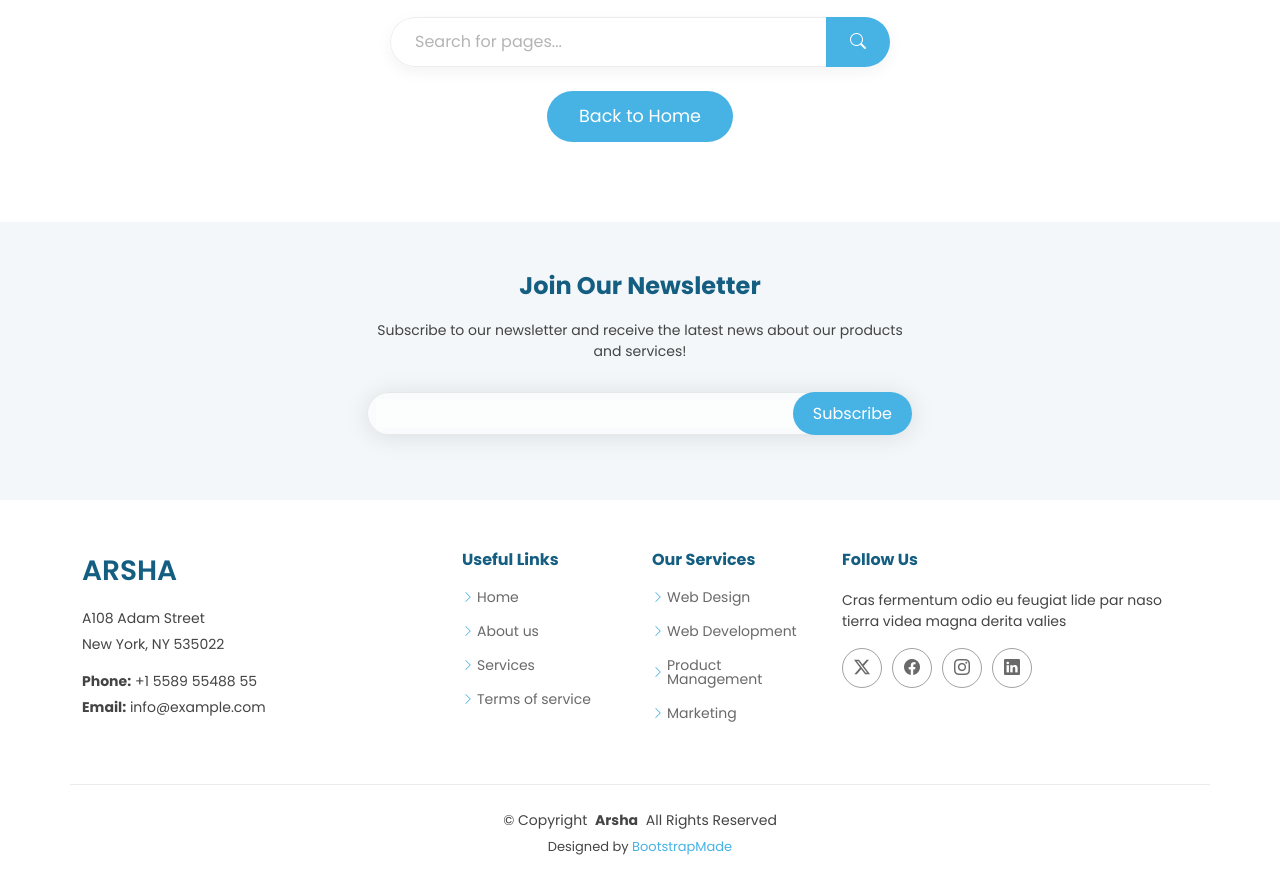
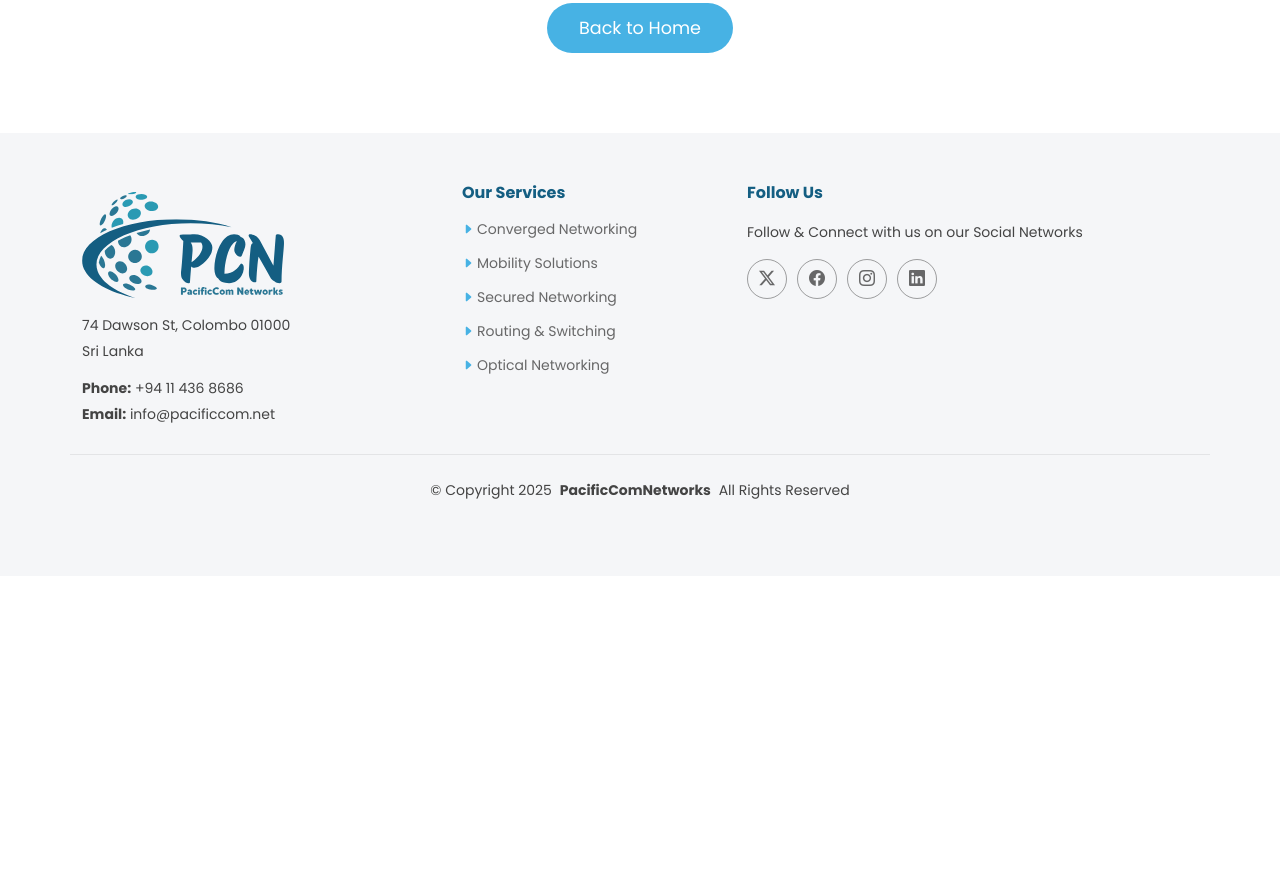
Before and after one commit to pacificcom/pacificcom.github.io, a plain HTML site: page 404.html in a window 1280 px wide. Shown: the part 747-1640 px from the top of the page. After the commit the page ends 1323 px from the top, so only its background shows below. Drawn offline with Linux system fonts and the light colour scheme.

Commit message:
404 Modifictions

```diff
--- a/404.html
+++ b/404.html
@@ -8,77 +8,45 @@
   <meta name="description" content="">
   <meta name="keywords" content="">
 
-  <!-- Favicons -->
-  <link href="assets/img/favicon.png" rel="icon">
+  <link href="assets/img/originalLogoWhite.svg" rel="icon">
   <link href="assets/img/apple-touch-icon.png" rel="apple-touch-icon">
 
-  <!-- Fonts -->
   <link href="https://fonts.googleapis.com" rel="preconnect">
   <link href="https://fonts.gstatic.com" rel="preconnect" crossorigin>
   <link href="https://fonts.googleapis.com/css2?family=Open+Sans:ital,wght@0,300;0,400;0,500;0,600;0,700;0,800;1,300;1,400;1,500;1,600;1,700;1,800&family=Poppins:ital,wght@0,100;0,200;0,300;0,400;0,500;0,600;0,700;0,800;0,900;1,100;1,200;1,300;1,400;1,500;1,600;1,700;1,800;1,900&family=Jost:ital,wght@0,100;0,200;0,300;0,400;0,500;0,600;0,700;0,800;0,900;1,100;1,200;1,300;1,400;1,500;1,600;1,700;1,800;1,900&display=swap" rel="stylesheet">
 
-  <!-- Vendor CSS Files -->
   <link href="assets/vendor/bootstrap/css/bootstrap.min.css" rel="stylesheet">
   <link href="assets/vendor/bootstrap-icons/bootstrap-icons.css" rel="stylesheet">
   <link href="assets/vendor/aos/aos.css" rel="stylesheet">
   <link href="assets/vendor/glightbox/css/glightbox.min.css" rel="stylesheet">
   <link href="assets/vendor/swiper/swiper-bundle.min.css" rel="stylesheet">
-
-  <!-- Main CSS File -->
   <link href="assets/css/main.css" rel="stylesheet">
 
-  <!-- =======================================================
-  * Template Name: Arsha
-  * Template URL: https://bootstrapmade.com/arsha-free-bootstrap-html-template-corporate/
-  * Updated: Feb 22 2025 with Bootstrap v5.3.3
-  * Author: BootstrapMade.com
-  * License: https://bootstrapmade.com/license/
-  ======================================================== -->
 </head>
 
 <body class="page-404">
 
-  <header id="header" class="header d-flex align-items-center sticky-top">
+  <header id="header" class="header d-flex align-items-center fixed-top">
     <div class="container-fluid container-xl position-relative d-flex align-items-center">
 
       <a href="index.html" class="logo d-flex align-items-center me-auto">
-        <!-- Uncomment the line below if you also wish to use an image logo -->
-        <!-- <img src="assets/img/logo.webp" alt=""> -->
-        <h1 class="sitename">Arsha</h1>
+        <img src="assets/img/originalLogoWhite.svg" alt="" height="60px" >
+        <!-- <h1 class="sitename">Arsha</h1> -->
       </a>
 
       <nav id="navmenu" class="navmenu">
         <ul>
-          <li><a href="#hero">Home</a></li>
+          <li><a href="#hero" class="active">Home</a></li>
           <li><a href="#about">About</a></li>
           <li><a href="#services">Services</a></li>
-          <li><a href="#portfolio">Portfolio</a></li>
           <li><a href="#team">Team</a></li>
-          <li><a href="#pricing">Pricing</a></li>
-          <li><a href="blog.html">Blog</a></li>
-          <li class="dropdown"><a href="#"><span>Dropdown</span> <i class="bi bi-chevron-down toggle-dropdown"></i></a>
-            <ul>
-              <li><a href="#">Dropdown 1</a></li>
-              <li class="dropdown"><a href="#"><span>Deep Dropdown</span> <i class="bi bi-chevron-down toggle-dropdown"></i></a>
-                <ul>
-                  <li><a href="#">Deep Dropdown 1</a></li>
-                  <li><a href="#">Deep Dropdown 2</a></li>
-                  <li><a href="#">Deep Dropdown 3</a></li>
-                  <li><a href="#">Deep Dropdown 4</a></li>
-                  <li><a href="#">Deep Dropdown 5</a></li>
-                </ul>
-              </li>
-              <li><a href="#">Dropdown 2</a></li>
-              <li><a href="#">Dropdown 3</a></li>
-              <li><a href="#">Dropdown 4</a></li>
-            </ul>
-          </li>
+          <li><a href="#careers">Careers</a></li>
           <li><a href="#contact">Contact</a></li>
         </ul>
         <i class="mobile-nav-toggle d-xl-none bi bi-list"></i>
       </nav>
 
-      <a class="btn-getstarted" href="#about">Get Started</a>
+      <!-- <a class="btn-getstarted" href="#about">Get Started</a> -->
 
     </div>
   </header>
@@ -138,9 +106,9 @@
 
   </main>
 
-  <footer id="footer" class="footer">
+  <footer id="footer" class="footer light-background">
 
-    <div class="footer-newsletter">
+    <!-- <div class="footer-newsletter">
       <div class="container">
         <div class="row justify-content-center text-center">
           <div class="col-lg-6">
@@ -155,45 +123,53 @@
           </div>
         </div>
       </div>
-    </div>
+    </div> -->
 
     <div class="container footer-top">
       <div class="row gy-4">
+
         <div class="col-lg-4 col-md-6 footer-about">
           <a href="index.html" class="d-flex align-items-center">
-            <span class="sitename">Arsha</span>
+            <span>
+              <img src="assets/img/originalLogo.svg" alt="" height="128" class="logo">
+            </span>
           </a>
-          <div class="footer-contact pt-3">
-            <p>A108 Adam Street</p>
-            <p>New York, NY 535022</p>
-            <p class="mt-3"><strong>Phone:</strong> <span>+1 5589 55488 55</span></p>
-            <p><strong>Email:</strong> <span>info@example.com</span></p>
+          <div class="footer-contact pt-1">
+            <p>74 Dawson St, Colombo 01000</p>
+            <p>Sri Lanka</p>
+            <p class="mt-3"><strong>Phone:</strong> <span>+94 11 436 8686</span></p>
+            <p><strong>Email:</strong> <span>info@pacificcom.net</span></p>
           </div>
+          <!-- <div class="footer-contact pt-3">
+            <p>PO Box 1302  IG111DX London</p>
+            <p>United Kingdom</p>
+          </div> -->
         </div>
 
-        <div class="col-lg-2 col-md-3 footer-links">
+        <!-- <div class="col-lg-2 col-md-3 footer-links">
           <h4>Useful Links</h4>
           <ul>
             <li><i class="bi bi-chevron-right"></i> <a href="#">Home</a></li>
             <li><i class="bi bi-chevron-right"></i> <a href="#">About us</a></li>
             <li><i class="bi bi-chevron-right"></i> <a href="#">Services</a></li>
-            <li><i class="bi bi-chevron-right"></i> <a href="#">Terms of service</a></li>
+            <li><i class="bi bi-chevron-right"></i> <a href="#">Services</a></li>
+          </ul>
+        </div> -->
+
+        <div class="col-lg-3 col-md-12 footer-links">
+          <h4>Our Services</h4>
+          <ul>
+            <li><i class="bi bi-caret-right-fill"></i> <a href="#">Converged Networking</a></li>
+            <li><i class="bi bi-caret-right-fill"></i> <a href="#">Mobility Solutions</a></li>
+            <li><i class="bi bi-caret-right-fill"></i> <a href="#">Secured Networking</a></li>
+            <li><i class="bi bi-caret-right-fill"></i> <a href="#">Routing & Switching</a></li>
+            <li><i class="bi bi-caret-right-fill"></i> <a href="#">Optical Networking</a></li>
           </ul>
         </div>
 
-        <div class="col-lg-2 col-md-3 footer-links">
-          <h4>Our Services</h4>
-          <ul>
-            <li><i class="bi bi-chevron-right"></i> <a href="#">Web Design</a></li>
-            <li><i class="bi bi-chevron-right"></i> <a href="#">Web Development</a></li>
-            <li><i class="bi bi-chevron-right"></i> <a href="#">Product Management</a></li>
-            <li><i class="bi bi-chevron-right"></i> <a href="#">Marketing</a></li>
-          </ul>
-        </div>
-
-        <div class="col-lg-4 col-md-12">
+        <div class="col-lg-5 col-md-12">
           <h4>Follow Us</h4>
-          <p>Cras fermentum odio eu feugiat lide par naso tierra videa magna derita valies</p>
+          <p>Follow & Connect with us on our Social Networks</p>
           <div class="social-links d-flex">
             <a href=""><i class="bi bi-twitter-x"></i></a>
             <a href=""><i class="bi bi-facebook"></i></a>
@@ -206,14 +182,10 @@
     </div>
 
     <div class="container copyright text-center mt-4">
-      <p>© <span>Copyright</span> <strong class="px-1 sitename">Arsha</strong> <span>All Rights Reserved</span></p>
-      <div class="credits">
-        <!-- All the links in the footer should remain intact. -->
-        <!-- You can delete the links only if you've purchased the pro version. -->
-        <!-- Licensing information: https://bootstrapmade.com/license/ -->
-        <!-- Purchase the pro version with working PHP/AJAX contact form: [buy-url] -->
-        Designed by <a href="https://bootstrapmade.com/">BootstrapMade</a>
-      </div>
+      <p>© <span>Copyright 2025</span> <strong class="px-1 sitename">PacificComNetworks</strong> <span>All Rights Reserved</span></p>
+      <!-- <div class="credits">
+        Designed by <a href="">Prabha-99</a>
+      </div> -->
     </div>
 
   </footer>
```
